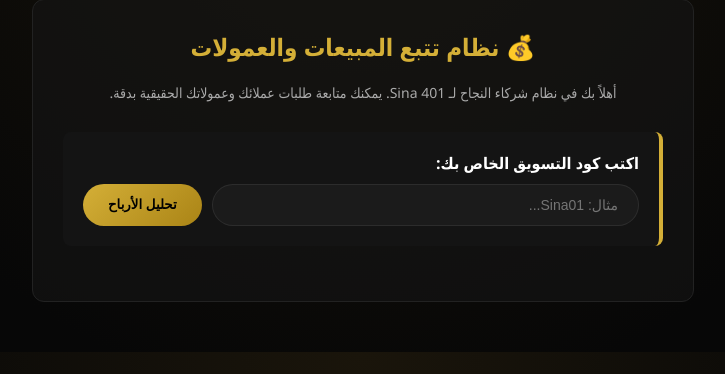
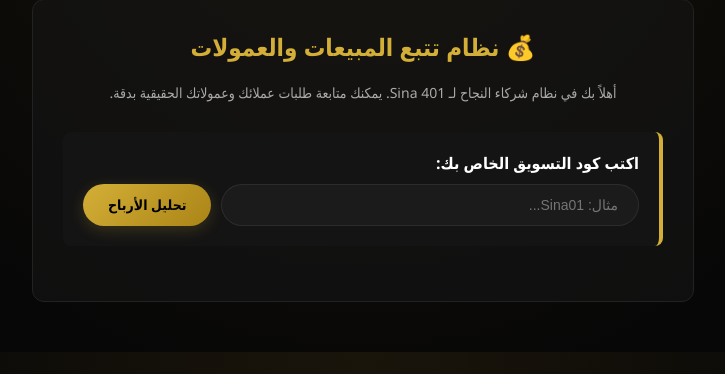
Before and after one commit to mosebh99/sina.401, a Flask app: page /marketers.html in a window 1280 px wide. Shown: the part 168-542 px from the top of the page, without its empty margins (277-1002 px from the left). Run offline with Flask 3, Linux system fonts and the light colour scheme; some libraries are stand-ins or nearby versions.

Commit message:
Update style.css

```diff
--- a/static/css/style.css
+++ b/static/css/style.css
@@ -176,4 +176,21 @@ header h1 a {
     padding: 12px 25px;
     border-radius: 25px;
     font-weight: bold;
-    font-
+    font-family: inherit;
+    cursor: pointer;
+    width: 100%;
+    margin-top: 15px;
+    font-size: 14px;
+    display: inline-flex;
+    justify-content: center;
+    align-items: center;
+    gap: 8px;
+    transition: var(--transition);
+    box-shadow: 0 4px 15px rgba(212, 175, 55, 0.2);
+}
+
+.btn-primary:hover {
+    transform: scale(1.02);
+    box-shadow: 0 6px 20px rgba(212, 175, 55, 0.4);
+    background: var(--primary-hover);
+}
```
